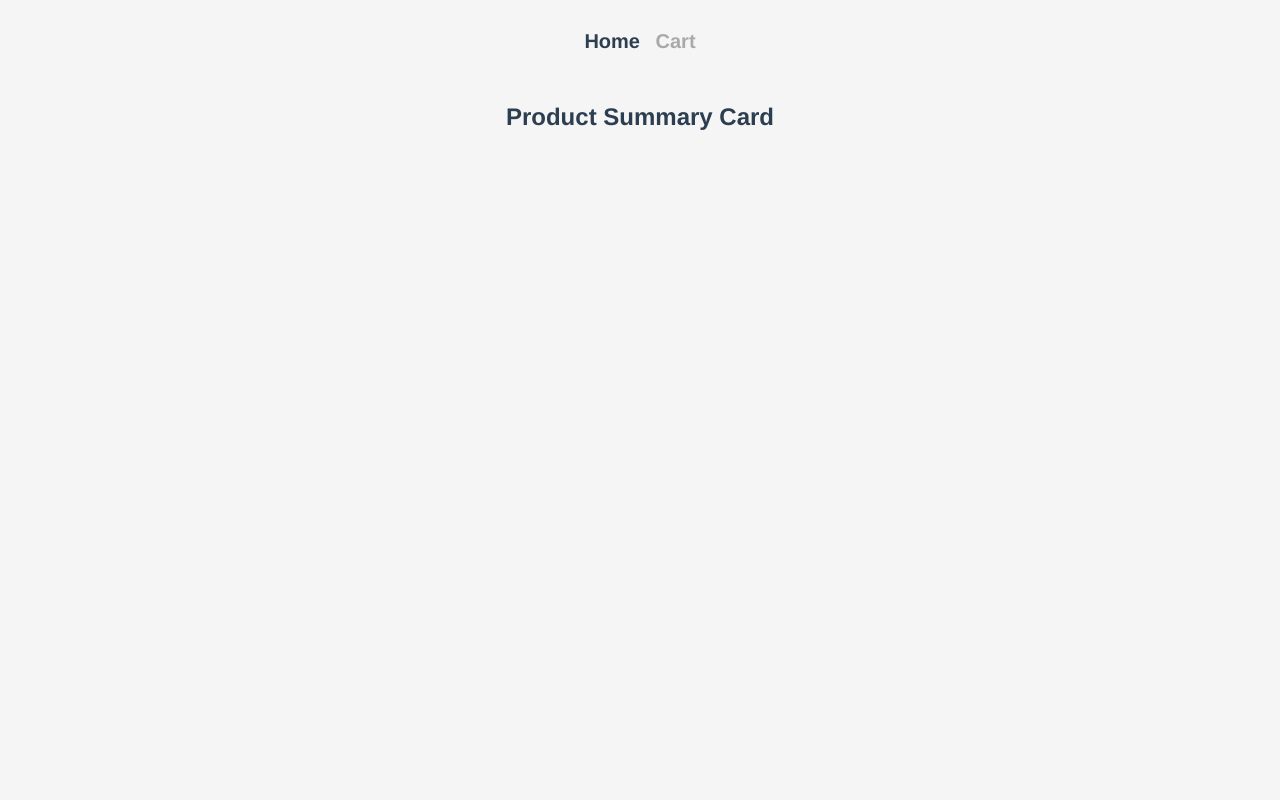
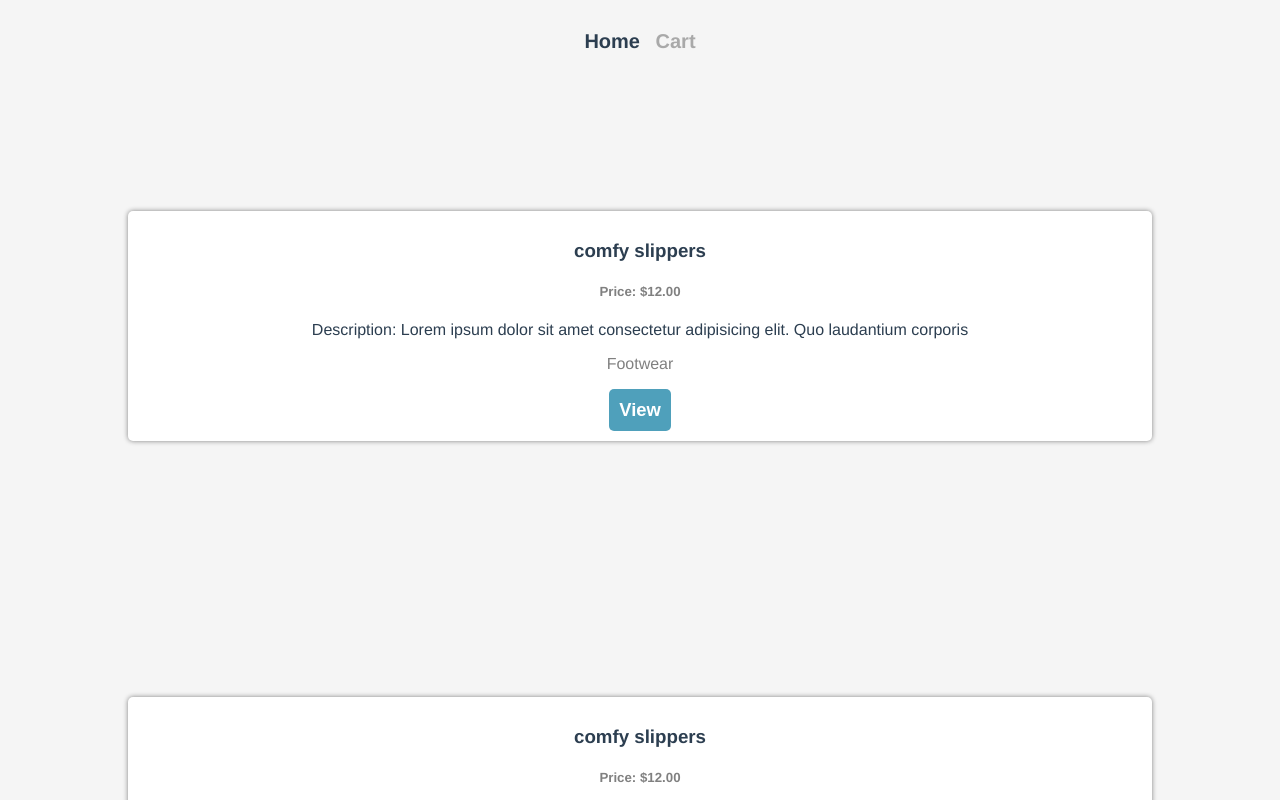
Before and after one commit to vanheaven-ui/vue-shopping-cart, a Vue app: page / in a window 1280 px wide. Shown: the top 800 px of the page. Built offline with nearby package versions, Linux system fonts and the light colour scheme.

Commit message:
Add content to the ProductSummaryCard component

```diff
--- a/src/components/ProductSummaryCard.vue
+++ b/src/components/ProductSummaryCard.vue
@@ -1,10 +1,54 @@
 <template>
-  <h2>Product Summary Card</h2>
+  <div class="card">
+    <h3>{{ product.name }}</h3>
+    <h5 class="price">Price: ${{ product.price.toFixed(2) }}</h5>
+    <p class="description">Description: {{ description }}</p>
+    <p class="text-muted">{{ product.category }}</p>
+    <button class="view-product-button">View</button>
+  </div>
 </template>
 
 <script>
-export default {};
+export default {
+  props: ["product"],
+  computed: {
+    description() {
+      return this.product.description.substring(0, 80);
+    },
+  },
+};
 </script>
 
-<style>
+<style lang="scss">
+.card {
+  width: 80%;
+  margin: 10%;
+  padding: 10px;
+  border-radius: 5px;
+  background-color: white;
+  box-shadow: 0 0 5px gray;
+
+  .price {
+    color: gray;
+  }
+
+  p.decsription {
+    font-size: 0.85rem;
+  }
+
+  p.text-muted {
+    color: gray;
+  }
+
+  button.view-product-button {
+    padding: 10px;
+    background-color: rgb(79, 160, 187);
+    border: none;
+    color: white;
+    font-weight: bold;
+    font-size: 1.15rem;
+    border-radius: 5px;
+    cursor: pointer;
+  }
+}
 </style>
--- a/src/data/items.js
+++ b/src/data/items.js
@@ -1,4 +1,4 @@
-const items = [
+export const items = [
   {
     id: 1,
     name: "comfy slippers",
--- a/src/views/Home.vue
+++ b/src/views/Home.vue
@@ -1,14 +1,18 @@
 <template>
   <div class="home">
     <div class="product-cards-container">
-      <ProductSummaryCard />
+      <ProductSummaryCard
+        v-for="prod in items"
+        :key="prod.id"
+        :product="prod"
+      />
     </div>
   </div>
 </template>
 
 <script>
 import ProductSummaryCard from "../components/ProductSummaryCard.vue";
-import items from "../data/items";
+import { items } from "../data/items";
 export default {
   name: "Home",
   components: { ProductSummaryCard },
```
